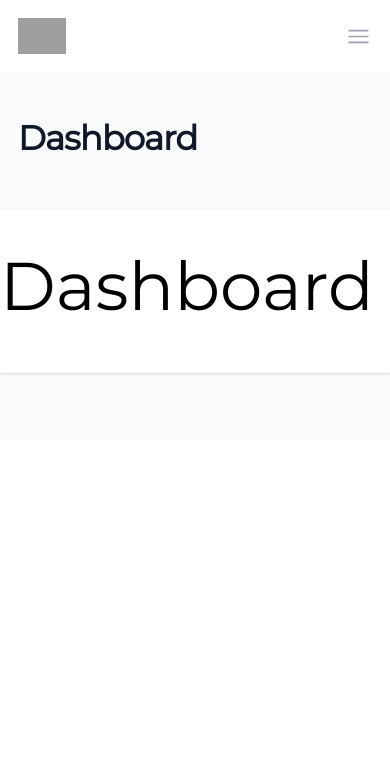
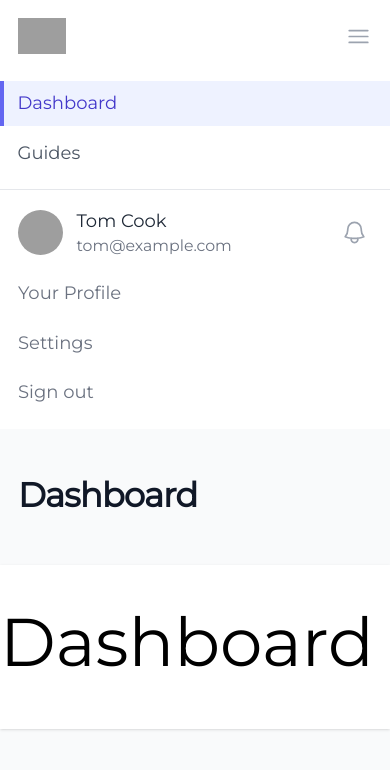
Before and after one commit to josiahmann/northstar, a Next.js app: page / in a window 390 px wide. Shown: the top 770 px of the page. Built offline with nearby package versions, Linux system fonts and the light colour scheme; grey boxes are pictures that could not be loaded.

Commit message:
refactor profile dropdown nav remove headless/ui

```diff
--- a/components/layouts/Navigation.tsx
+++ b/components/layouts/Navigation.tsx
@@ -3,8 +3,9 @@ import Link from "next/link";
 import { Disclosure, Menu, Transition } from "@headlessui/react";
 import { Bars3Icon, BellIcon, XMarkIcon } from "@heroicons/react/24/outline";
 import Router, { useRouter } from "next/router";
+import { useLocation } from "react-router-dom";
 
-const user = {
+const userData = {
 	name: "Tom Cook",
 	email: "tom@example.com",
 	imageUrl:
@@ -26,13 +27,33 @@ function classNames(...classes: string[]) {
 
 function HeaderComponent() {
 	const router = useRouter();
-	const [isProfileMenuOpen, setIsProfileMenuOpen] = useState(false);
-    const menuButtonRef = useRef(null);
+	const [user, setUser] = useState(userData);
+	const [mobileMenuOpen, setMobileMenuOpen] = useState(false);
+	const [profileMenuOpen, setProfileMenuOpen] = useState(false);
+	const menuRef = useRef(null);
+
+
+    const handleClickOutside = (event: Event) => {
+        if (menuRef.current && !menuRef?.current.contains(event.target)) {
+			setProfileMenuOpen(false);
+        }
+    };
+
+    useEffect(() => {
+        document.addEventListener('click', handleClickOutside, true);
+        return () => {
+            document.removeEventListener('click', handleClickOutside, true);
+        };
+    }, []);
+
+	useEffect(() => {
+		if (profileMenuOpen) {
+			setProfileMenuOpen(!profileMenuOpen);
+		}
+	}, [router.asPath]);
 
 	return (
-		<Disclosure as="nav" className="bg-white shadow-sm">
-			{({ open }) => (
-				<>
+		<div ref={menuRef} className="bg-white shadow-sm">
 			<div className="mx-auto max-w-5xl px-4 sm:px-6 lg:px-8">
 				<div className="flex h-16 justify-between">
 					{/* Logo and top left nav */}
@@ -69,32 +90,24 @@ function HeaderComponent() {
 
 					{/* Profile and Notifications */}
 					<div className="hidden sm:ml-6 sm:flex sm:items-center">
-								<button
-									type="button"
-									className="rounded-full bg-white p-1 text-gray-400 hover:text-gray-500 focus:outline-none focus:ring-2 focus:ring-indigo-500 focus:ring-offset-2"
-								>
-									<span className="sr-only">View notifications</span>
-									<BellIcon className="h-6 w-6" aria-hidden="true" />
-								</button>
-
 						{/* Profile dropdown */}
 
-								<Menu as="div" className="relative ml-3">
-									{({ open }) => (
-										<>
-											<div>
-												<Menu.Button onClick={()=> setIsProfileMenuOpen(true)} ref={menuButtonRef} className="flex rounded-full bg-white text-sm focus:outline-none focus:ring-2 focus:ring-indigo-500 focus:ring-offset-2">
+						<div className="relative ml-3">
+							<div
+								onClick={() => setProfileMenuOpen(!profileMenuOpen)}
+								className="flex rounded-full bg-white text-sm focus:outline-none focus:ring-2 focus:ring-indigo-500 focus:ring-offset-2"
+							>
 								<span className="sr-only">Open user menu</span>
 								<img
 									className="h-8 w-8 rounded-full"
 									src={user.imageUrl}
 									alt=""
 								/>
-												</Menu.Button>
 							</div>
 
-											{isProfileMenuOpen  && (
+							{profileMenuOpen && (
 								<Transition
+									show={profileMenuOpen}
 									as={Fragment}
 									enter="transition ease-out duration-200"
 									enterFrom="transform opacity-0 scale-95"
@@ -103,52 +116,44 @@ function HeaderComponent() {
 									leaveFrom="transform opacity-100 scale-100"
 									leaveTo="transform opacity-0 scale-95"
 								>
-													<Menu.Items
-														className="absolute right-0 z-10 mt-2 w-48 origin-top-right rounded-md bg-white py-1 shadow-lg ring-1 ring-black ring-opacity-5 focus:outline-none"
-													>
+									<div className="absolute right-0 z-10 mt-2 w-48 origin-top-right rounded-md bg-white py-1 shadow-lg ring-1 ring-black ring-opacity-5 focus:outline-none">
 										{userNavigation.map((item) => (
-															<Menu.Item key={item.name}>
-																{({ active }) => (
-																	<Link href={item.path}>
+											<Link key={item.name} href={item.path}>
 												<a
 													className={classNames(
-																				router.pathname === item.path
-																					? "bg-gray-100"
-																					: "",
+														router.pathname === item.path ? "bg-gray-100" : "",
 														"block px-4 py-2 text-sm text-gray-700"
 													)}
 												>
 													{item.name}
 												</a>
 											</Link>
-																)}
-															</Menu.Item>
 										))}
-													</Menu.Items>
+									</div>
 								</Transition>
 							)}
-										</>
-									)}
-								</Menu>
 						</div>
+					</div>
+
 					<div className="-mr-2 flex items-center sm:hidden">
 						{/* Mobile menu button */}
-								<Disclosure.Button className="inline-flex items-center justify-center rounded-md bg-white p-2 text-gray-400 hover:bg-gray-100 hover:text-gray-500 focus:outline-none focus:ring-2 focus:ring-indigo-500 focus:ring-offset-2">
+						<div className="inline-flex items-center justify-center rounded-md bg-white p-2 text-gray-400 hover:bg-gray-100 hover:text-gray-500 focus:outline-none focus:ring-2 focus:ring-indigo-500 focus:ring-offset-2">
 							<span className="sr-only">Open main menu</span>
-									{open ? (
+							{mobileMenuOpen ? (
 								<XMarkIcon className="block h-6 w-6" aria-hidden="true" />
 							) : (
 								<Bars3Icon className="block h-6 w-6" aria-hidden="true" />
 							)}
-								</Disclosure.Button>
+						</div>
 					</div>
 				</div>
 			</div>
 
-					<Disclosure.Panel className="sm:hidden">
+			{/* Mobile menu, show/hide based on menu state. */}
+			<div id="mobile-menu" className="sm:hidden">
 				<div className="space-y-1 pt-2 pb-3">
 					{navigation.map((item) => (
-								<Disclosure.Button
+						<div
 							key={item.name}
 							as="a"
 							href={item.path}
@@ -161,7 +166,7 @@ function HeaderComponent() {
 							aria-current={item.current ? "page" : undefined}
 						>
 							{item.name}
-								</Disclosure.Button>
+						</div>
 					))}
 				</div>
 				<div className="border-t border-gray-200 pt-4 pb-3">
@@ -191,21 +196,19 @@ function HeaderComponent() {
 					</div>
 					<div className="mt-3 space-y-1">
 						{userNavigation.map((item) => (
-									<Disclosure.Button
+							<div
 								key={item.name}
 								as="a"
 								href={item.path}
 								className="block px-4 py-2 text-base font-medium text-gray-500 hover:bg-gray-100 hover:text-gray-800"
 							>
 								{item.name}
-									</Disclosure.Button>
+							</div>
 						))}
 					</div>
 				</div>
-					</Disclosure.Panel>
-				</>
-			)}
-		</Disclosure>
+			</div>
+		</div>
 	);
 }
 
```
Lines whose indentation alone changed are shown as unchanged.
